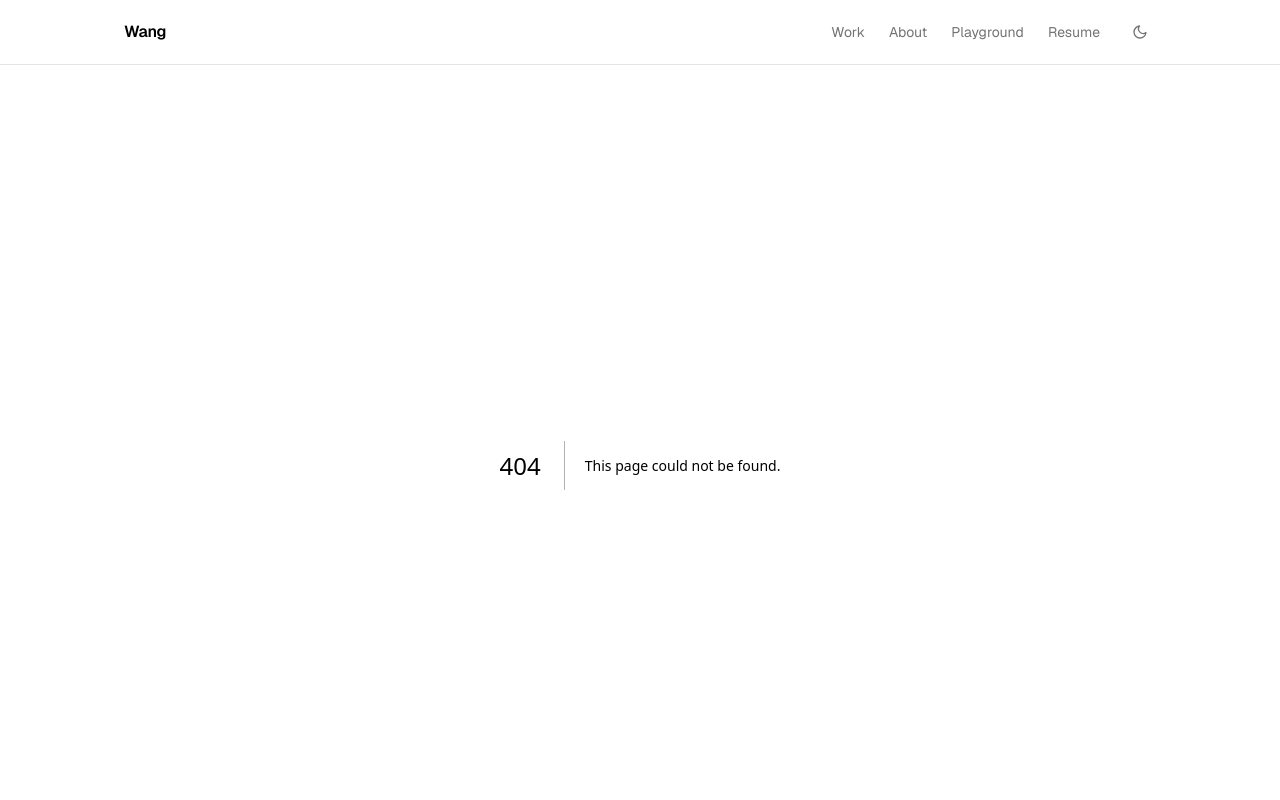
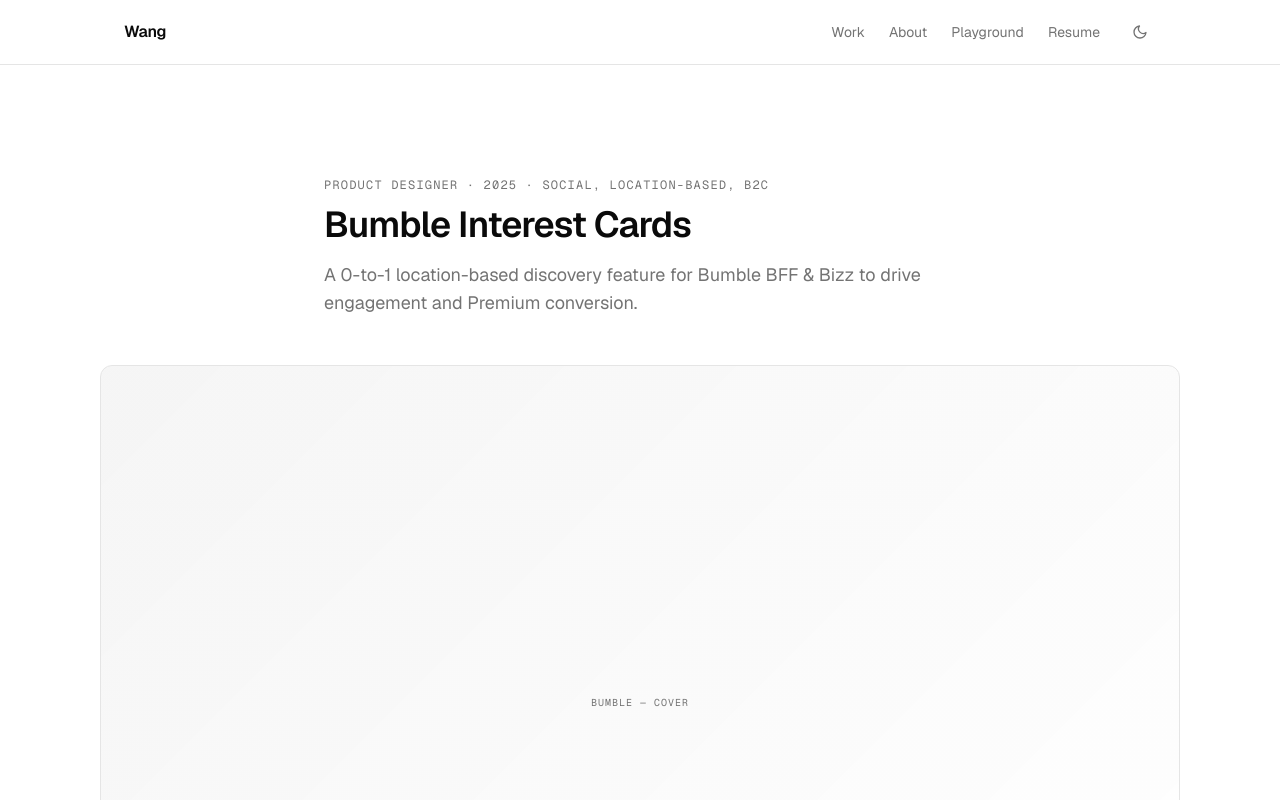
Before and after one commit to lingkan-wang/lingkan-wang.github.io, a Next.js app: page /work/bumble-interest-cards in a window 1280 px wide. Before the commit this address had no page. Shown: the top 800 px of the page. Built offline with nearby package versions, Linux system fonts and the light colour scheme.

Commit message:
feat: case-study page (MDX render, hero, prev/next)

```diff
--- /dev/null
+++ b/app/work/[slug]/page.tsx
@@ -0,0 +1,97 @@
+import { notFound } from "next/navigation";
+import Link from "next/link";
+import Image from "next/image";
+import type { Metadata } from "next";
+import { MDXRemote } from "next-mdx-remote/rsc";
+import { getProjectSlugs, getProject, getAdjacent } from "@/lib/projects";
+import { mdxComponents, Prose } from "@/components/mdx";
+import { Placeholder } from "@/components/placeholder";
+import { Reveal } from "@/components/reveal";
+
+export function generateStaticParams() {
+  return getProjectSlugs().map((slug) => ({ slug }));
+}
+
+export async function generateMetadata({
+  params,
+}: {
+  params: Promise<{ slug: string }>;
+}): Promise<Metadata> {
+  const { slug } = await params;
+  try {
+    const { meta } = getProject(slug);
+    return { title: `${meta.title} — Lingkan Wang`, description: meta.summary };
+  } catch {
+    return {};
+  }
+}
+
+export default async function CaseStudy({
+  params,
+}: {
+  params: Promise<{ slug: string }>;
+}) {
+  const { slug } = await params;
+
+  let loaded;
+  try {
+    loaded = getProject(slug);
+  } catch {
+    notFound();
+  }
+  const { meta, content } = loaded!;
+  const { prev, next } = getAdjacent(slug);
+
+  return (
+    <article className="pb-32 pt-20 sm:pt-28">
+      {/* hero */}
+      <header className="mx-auto max-w-[680px] px-6">
+        <Reveal>
+          <p className="font-mono text-xs uppercase tracking-widest text-muted">
+            {meta.role} · {meta.year} · {meta.tags.join(", ")}
+          </p>
+          <h1 className="mt-3 text-3xl font-semibold tracking-tight sm:text-4xl">{meta.title}</h1>
+          <p className="mt-4 text-lg text-muted">{meta.summary}</p>
+        </Reveal>
+      </header>
+
+      <Reveal className="mx-auto mt-12 w-[min(1080px,92vw)]">
+        {meta.cover ? (
+          <Image
+            src={meta.cover}
+            alt={meta.title}
+            width={1080}
+            height={675}
+            className="w-full rounded-xl border border-border"
+            priority
+          />
+        ) : (
+          <Placeholder label={`${meta.company ?? meta.title} — cover`} blur={meta.confidential} />
+        )}
+      </Reveal>
+
+      {/* body */}
+      <div className="mt-16">
+        <Prose>
+          <MDXRemote source={content} components={mdxComponents} />
+        </Prose>
+      </div>
+
+      {/* prev / next */}
+      <nav className="mx-auto mt-24 flex max-w-[680px] items-center justify-between gap-4 border-t border-border px-6 pt-8 text-sm">
+        <Link href="/" className="text-muted hover:text-fg">← All work</Link>
+        {next ? (
+          <Link href={`/work/${next.slug}`} className="text-right font-medium hover:text-accent">
+            Next: {next.title} →
+          </Link>
+        ) : prev ? (
+          <Link href={`/work/${prev.slug}`} className="text-right font-medium hover:text-accent">
+            ← Previous: {prev.title}
+          </Link>
+        ) : (
+          <span />
+        )}
+      </nav>
+    </article>
+  );
+}
```
